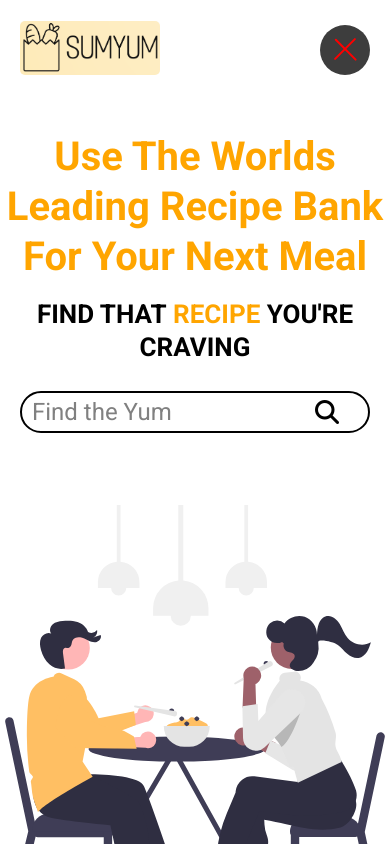
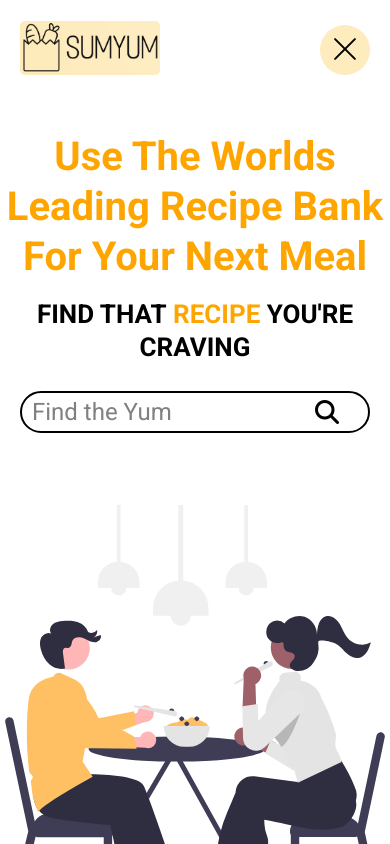
Before and after one commit to samme1210/recipeProject, a plain HTML site: page index.html in a window 390 px wide. Both pictures are taken after a click on the button 345 px from the left and 50 px from the top of the page. Shown: the top 844 px of the page. Drawn offline with Linux system fonts and the light colour scheme; no server answers.

Commit message:
phoneMenu button animation draft 1 done

```diff
--- a/styles.css
+++ b/styles.css
@@ -183,7 +183,7 @@ nav {
 .menu__toggle {
     display: none;
     position: relative;
-    background-color: #3d3d3d;
+    background-color: #feecbe;;
     width: 50px;
     height: 50px;
     border-radius: 50%;
@@ -197,7 +197,11 @@ nav {
     width: 30px;
     height: 2px;
     border-radius: 4px;
-    background-color: orange;
+    background-color: #000;
+}
+
+.menu__icon, .menu__icon::after {
+    transition: all 300ms linear;
 }
 
 .menu__icon {
@@ -220,29 +224,19 @@ nav {
 }
 
 .toggled .menu__icon {
-    width: 30px;
-    height: 2px;
     left: 10px;
     top: calc(50% - 2px);
     transform: rotate(-45deg);
-    background-color: red;
-  }
+}
 
   .toggled .menu__icon::after {
-    width: 30px;
-    height: 2px;
-    top: 1px;
-    transform: rotate(-270deg);
-    background-color: red;
-  }
+      top: 0px;
+    transform: rotate(90deg);
+}
 
 .toggled .menu__icon::before  {
     transform: scale(0);
 }
-
-.menu__icon, .menu__icon::after {
-    transition: all 0.3s linear;
-  }
 
 /*
     LANDING-PAGE
```
Also changed, not shown: 1 other file.
